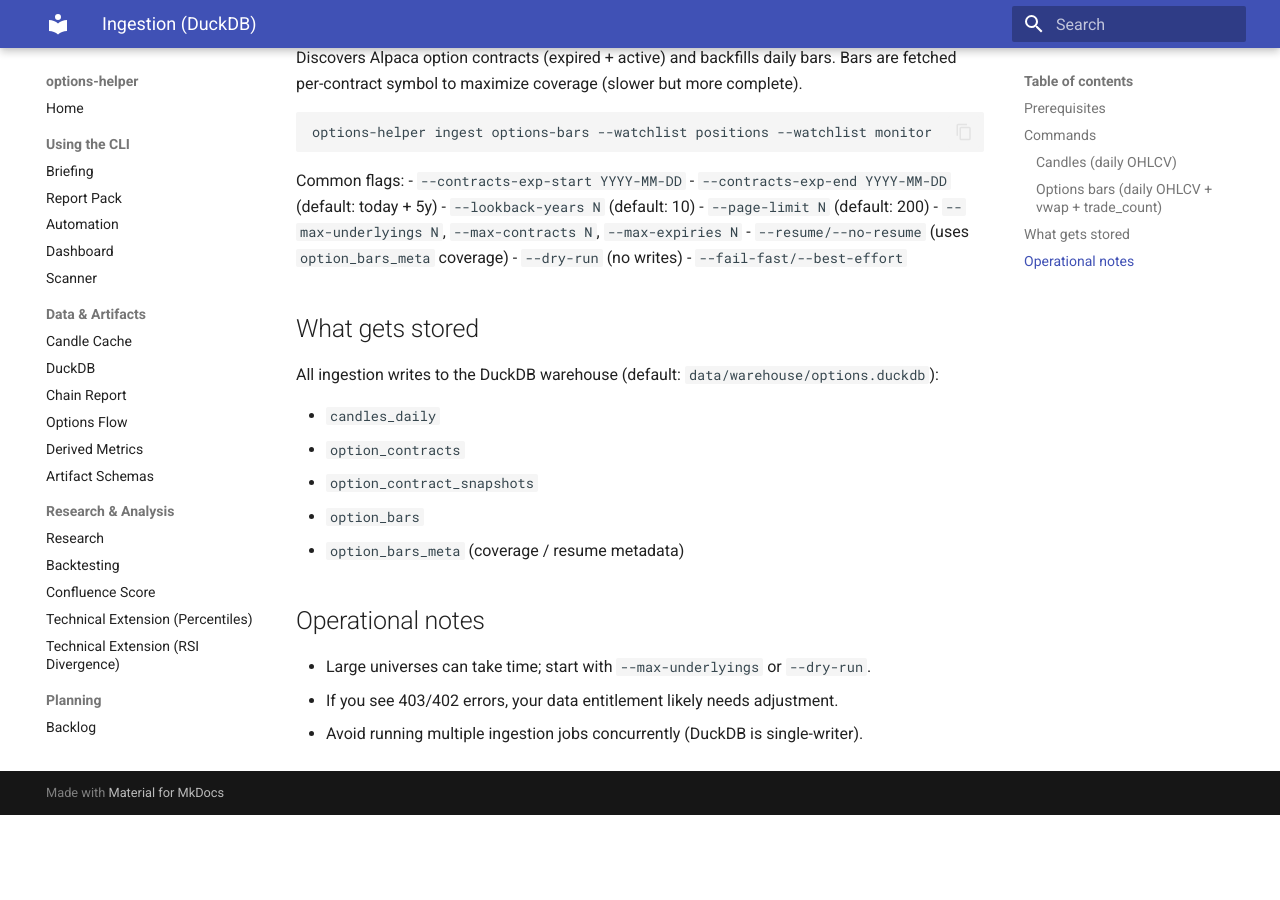
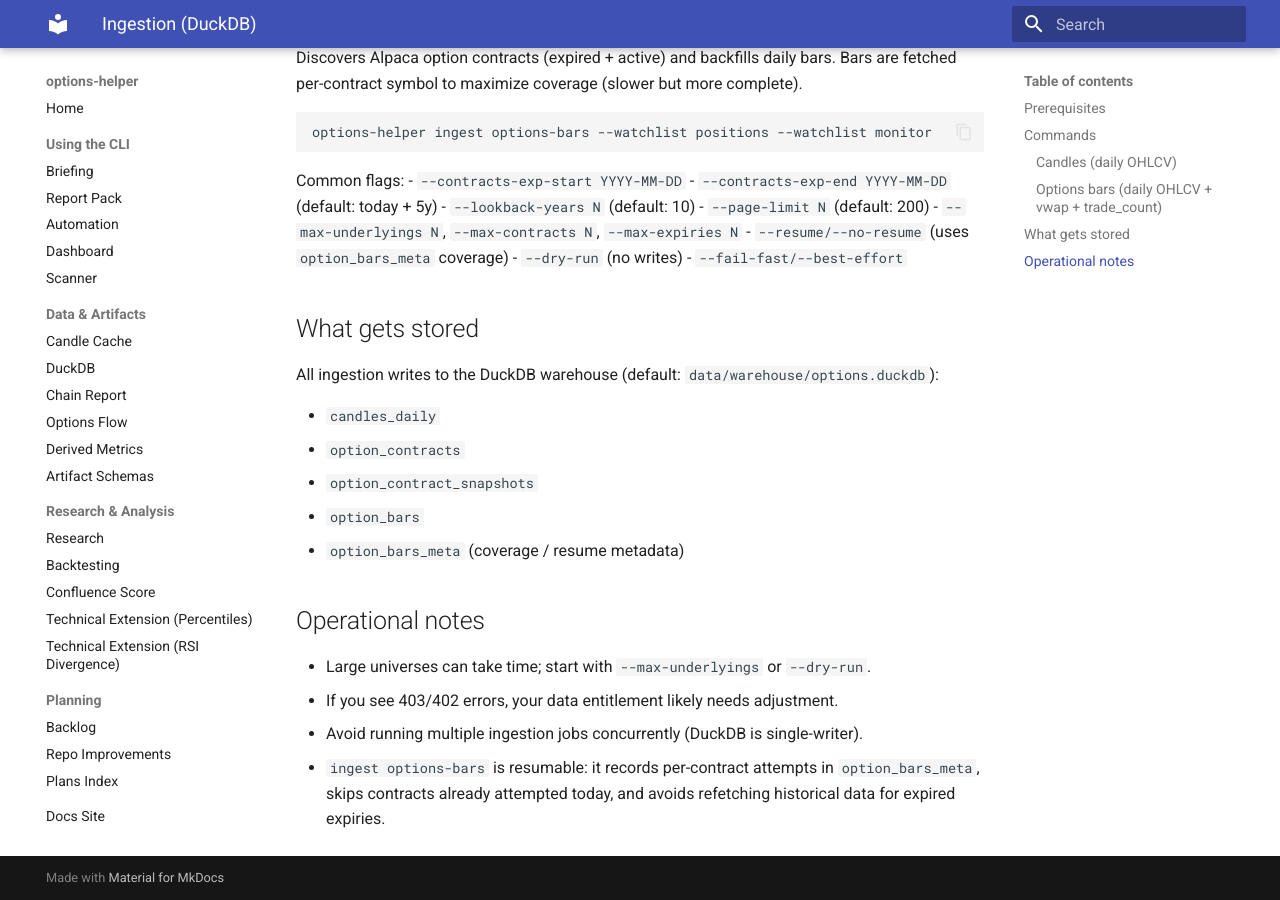
Before and after one commit to gfidanli/options-helper, an MkDocs documentation site: the page built from docs/INGEST.md, in a window 1280 px wide and 900 px high, scrolled down 797 px. Built offline with MkDocs 1.6.1 and Material for MkDocs 9.7.7, drawn with Linux system fonts in a browser that asks for light colours; before the commit the page ends 1612 px from its top, so only the background shows below that.

Commit message:
Docs: clarify resumable option bars ingest

```diff
--- a/docs/INGEST.md
+++ b/docs/INGEST.md
@@ -56,3 +56,4 @@
 - Large universes can take time; start with `--max-underlyings` or `--dry-run`.
 - If you see 403/402 errors, your data entitlement likely needs adjustment.
 - Avoid running multiple ingestion jobs concurrently (DuckDB is single-writer).
+- `ingest options-bars` is resumable: it records per-contract attempts in `option_bars_meta`, skips contracts already attempted today, and avoids refetching historical data for expired expiries.
```
